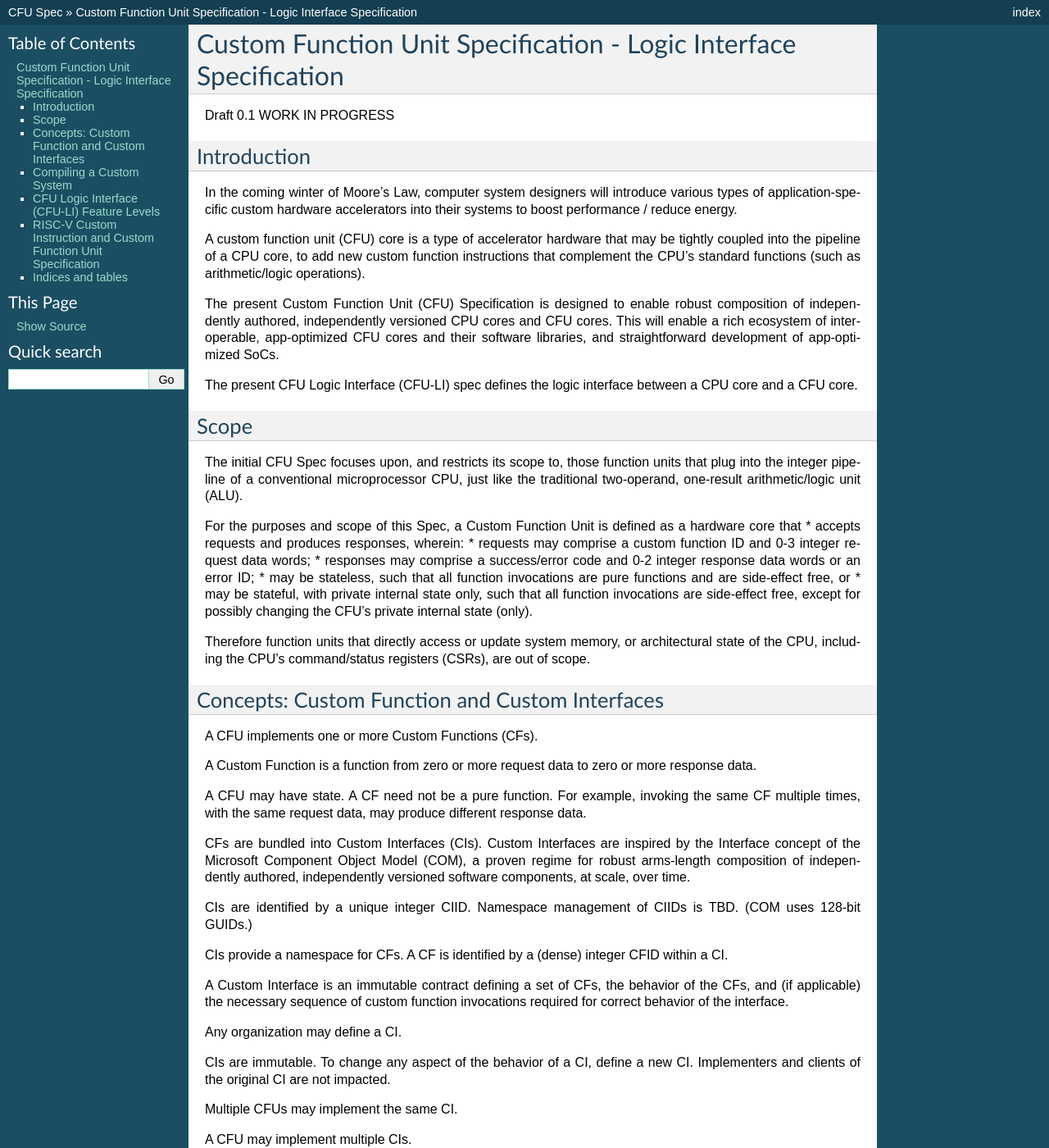
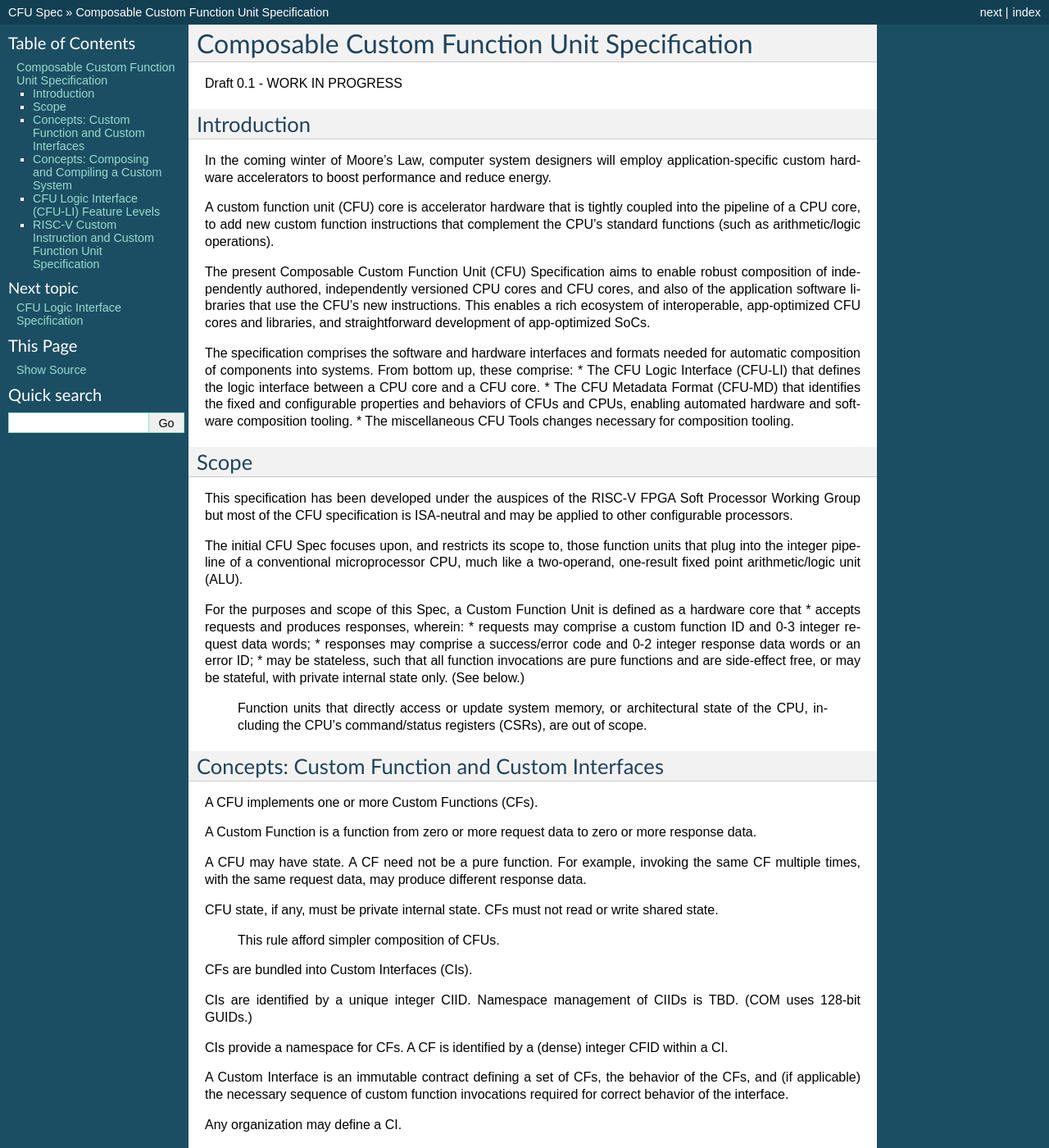
Before and after one commit to grayresearch/CX, a Sphinx documentation site: the page built from docs/source/index.rst, in a window 1280 px wide and 1400 px high. Shown: the whole window at 82% size. Built offline with Sphinx 7.4.7, drawn with Linux system fonts in a browser that asks for light colours; some of the changed text lies outside the part shown.

Commit message:
Improve Sphinx documentation

````diff
--- a/docs/source/index.rst
+++ b/docs/source/index.rst
@@ -3,40 +3,52 @@
    You can adapt this file completely to your liking, but it should at least
    contain the root `toctree` directive.
 
-******************************************************************
-Custom Function Unit Specification - Logic Interface Specification
-******************************************************************
+*********************************************
+Composable Custom Function Unit Specification
+*********************************************
 
-Draft 0.1
-WORK IN PROGRESS
+Draft 0.1 - WORK IN PROGRESS
 
 Introduction
 ============
 
-In the coming winter of Moore's Law, computer system designers will
-introduce various types of application-specific custom hardware
-accelerators into their systems to boost performance / reduce energy.
+In the coming winter of Moore's Law, computer system designers will employ
+application-specific custom hardware accelerators to boost performance
+and reduce energy.
 
-A custom function unit (CFU) core is a type of accelerator hardware that
-may be tightly coupled into the pipeline of a CPU core, to add new custom
-function instructions that complement the CPU's standard functions (such
-as arithmetic/logic operations).
+A custom function unit (CFU) core is accelerator hardware that is
+tightly coupled into the pipeline of a CPU core, to add new custom
+function instructions that complement the CPU's standard functions
+(such as arithmetic/logic operations).
 
-The present Custom Function Unit (CFU) Specification is designed to
-enable robust composition of independently authored, independently
-versioned CPU cores and CFU cores.  This will enable a rich ecosystem
-of interoperable, app-optimized CFU cores and their software libraries,
+The present Composable Custom Function Unit (CFU) Specification aims
+to enable robust composition of independently authored, independently
+versioned CPU cores and CFU cores, and also of the application software
+libraries that use the CFU's new instructions.  This enables a rich
+ecosystem of interoperable, app-optimized CFU cores and libraries,
 and straightforward development of app-optimized SoCs.
 
-The present CFU Logic Interface (CFU-LI) spec defines the logic interface
-between a CPU core and a CFU core.
+The specification comprises the software and hardware interfaces and
+formats needed for automatic composition of components into systems.
+From bottom up, these comprise:
+* The CFU Logic Interface (CFU-LI) that defines the logic
+interface between a CPU core and a CFU core.
+* The CFU Metadata Format (CFU-MD) that identifies the fixed
+and configurable properties and behaviors of CFUs and CPUs,
+enabling automated hardware and software composition tooling.
+* The miscellaneous CFU Tools changes necessary for composition tooling.
+
 
 Scope
 =====
 
+This specification has been developed under the auspices of the RISC-V
+FPGA Soft Processor Working Group but most of the CFU specification is
+ISA-neutral and may be applied to other configurable processors.
+
 The initial CFU Spec focuses upon, and restricts its scope to, those
 function units that plug into the integer pipeline of a conventional
-microprocessor CPU, just like the traditional two-operand, one-result
+microprocessor CPU, much like a two-operand, one-result fixed point
 arithmetic/logic unit (ALU).
 
 For the purposes and scope of this Spec, a Custom Function Unit is
@@ -47,14 +59,13 @@
 * responses may comprise a success/error code and 0-2 integer response
 data words or an error ID;
 * may be stateless, such that all function invocations are pure functions
-and are side-effect free, or
-* may be stateful, with private internal state only, such that all
-function invocations are side-effect free, except for possibly changing
-the CFU's private internal state (only).
+and are side-effect free, or may be stateful, with private internal
+state only. (See below.)
 
-Therefore function units that directly access or update system memory,
-or architectural state of the CPU, including the CPU's command/status
-registers (CSRs), are out of scope.
+  Function units that directly access or update system memory, or
+  architectural state of the CPU, including the CPU's command/status
+  registers (CSRs), are out of scope.
+
 
 Concepts: Custom Function and Custom Interfaces
 ===============================================
@@ -68,11 +79,12 @@
 invoking the same CF multiple times, with the same request data, may
 produce different response data.
 
-CFs are bundled into Custom Interfaces (CIs). Custom Interfaces are
-inspired by the Interface concept of the Microsoft Component Object
-Model (COM), a proven regime for robust arms-length composition of
-independently authored, independently versioned software components,
-at scale, over time.
+CFU state, if any, must be private internal state. CFs must not read or
+write shared state.
+
+  This rule afford simpler composition of CFUs.
+
+CFs are bundled into Custom Interfaces (CIs).
 
 CIs are identified by a unique integer CIID. Namespace management of
 CIIDs is TBD. (COM uses 128-bit GUIDs.)
@@ -87,19 +99,28 @@
 Any organization may define a CI.
 
 CIs are immutable. To change any aspect of the behavior of a CI, define
-a new CI. Implementers and clients of the original CI are not impacted.
+a new CI.
+
+  Implementers and clients of the original CI are not impacted.
 
 Multiple CFUs may implement the same CI.
 
 A CFU may implement multiple CIs.
 
-Compiling a Custom System
-=========================
+  Custom Interfaces are modeled upon the Interface system of the Microsoft
+  Component Object Model (COM), a proven regime for robust arms-length
+  composition of independently authored, independently versioned software
+  components, at scale, over decades.
+
+
+Concepts: Composing and Compiling a Custom System
+=================================================
 
 In the fullness of time, anticipating decades of customization by
-thousands of organizations, over thousands of applications,
-it may not be possible to carve up the finite opcode space of
-a target ISA into fixed opcode assignments.
+thousands of organizations, over thousands of applications, comprising
+tens of thousands of CFs, it may not be possible to carve up the
+limited opcode space of any target ISA into globally unique, fixed
+opcode assignments.
 
 A Custom Function Unit Package comprises a CFU Core that implements the
 CFU-LI, packaged with CFU Metadata and its CFU Software (source code
@@ -113,43 +134,66 @@
 to determine the (app-specific) custom target instruction set mapping
 required for the application to invoke the CFs.
 
+The tool also generates the hardware shims necessary to interface the
+CPU(s) to the specific CFU(s), and to configure and CFUs (e.g. for
+operand width, or specific subset of CFs required) and perhaps the CPUs
+(operand latencies).
+
 Each CI specifies some number of CFs: CI.NCF.  The tool maps each CI's
 continuous range of CFs into a System CF index (SCFID) appropriate for
-the target ISA.
+that system and for the target ISA.
 
 For example, if the app comprises two libraries, the first library uses
-functions 0 and 2 of CI-123 (with its CFs 0-4), and the second library
-uses functions 1,3 of CI-456 (with its CFs 0-3) the tool might establish
+functions 0,2,4 of CI-123 (with its CFs 0-4), and the second library
+uses functions 0,1,3 of CI-456 (with its CFs 0-3) the tool might establish
 the mapping
-```
-SCFID  CIID    CFID
-0      CI-123  0
-1      CI-123  1
-2      CI-123  2
-3      CI-123  3
-4      CI-123  4
-5      CI-456  0
-6      CI-456  1
-7      CI-456  2
-8      CI-456  3
-```
-(or some another mapping such as:
-```
-SCFID  CIID    CFID
-0      CI-123  0
-1      CI-123  1
-2      CI-123  2
-3      CI-123  3
-4      CI-123  4
-8      CI-456  0
-9      CI-456  1
-10     CI-456  2
-11     CI-456  3
-```
-or even other, one-hot encodings, that might be decoded in fewer gate delays).
+
+  =====  ======  ====
+  SCFID    CIID  CFID
+  =====  ======  ====
+      0  CI-123     0
+      2  CI-123     2
+      4  CI-123     4
+      5  CI-456     0
+      6  CI-456     1
+      8  CI-456     3
+  =====  ======  ====
+
+or
+
+  =====  ======  ====
+  SCFID    CIID  CFID
+  =====  ======  ====
+      0  CI-123     0
+      2  CI-123     2
+      4  CI-123     4
+      8  CI-456     0
+      9  CI-456     1
+     11  CI-456     3
+  =====  ======  ====
+
+or
+
+  =====  ======  ====
+  SCFID    CIID  CFID
+  =====  ======  ====
+      0  CI-123     0
+      1  CI-123     2
+      2  CI-123     4
+      3  CI-456     0
+      4  CI-456     1
+      5  CI-456     3
+  =====  ======  ====
+
+or other encodings TBD.
 
 The tool maps custom function invocations in the software to SCFID
 invocations in the compiled object code.
+
+The resulting compiled and linked binary is hard-wired to this assignment
+of SCFIDs and therefore can only be run on the specific custom SoC.
+
+  Yes, this is a significant shortcoming of this approach.
 
 In one model, the CI-aware software is distributed in source and recompiled
 after the CFID to SCFID mapping is determined.
@@ -166,9 +210,10 @@
 a hardware CPU-CFU shim maps SCFID 6 into an invocation of the CFU that
 implements CI-456, with CFID=1.
 
-(IDEA: Rather than do this, supply CIID and CFID values as additional
-request data. That is, there is one "invoke custom instruction" opcode
-and the rest are 16b or 32b CIIDs and 16b CFIDs)
+  As an alternative to the composition and opcode assignment system
+  described above, it may be possible to define a single *custom
+  instruction* instruction whose operands include not only the data
+  operands but also a globally unique CIID.
 
 
 CFU Logic Interface (CFU-LI) Feature Levels
@@ -283,12 +328,4 @@
    :maxdepth: 2
    :caption: Contents:
 
-
-
-
-Indices and tables
-==================
-
-* :ref:`genindex`
-* :ref:`modindex`
-* :ref:`search`
+   logic-itf
--- /dev/null
+++ b/docs/source/logic-itf.rst
@@ -0,0 +1,129 @@
+.. cfu-spec documentation master file, created by
+   sphinx-quickstart on Fri Nov  1 08:53:46 2019.
+   You can adapt this file completely to your liking, but it should at least
+   contain the root `toctree` directive.
+
+*********************************
+CFU Logic Interface Specification
+*********************************
+
+
+CFU Logic Interface (CFU-LI) Feature Levels
+===========================================
+
+The CFU-LI is stratified into four nested, increasingly flexible,
+increasingly complex feature levels.  In each case, a CPU submits a CFU
+request and eventually receives a CFU respose.  For each request there
+is exactly one response.
+
+**LI0**: zero-latency combinational function unit: a CFU which accepts
+a request (CFID, request data) and produces a corresponding response
+(err/OK, response data) in the same cycle.  Example: combinational
+bitcount (population count) unit.
+
+**LI1**: fixed-latency, pipelined, in-order function unit: a CFU
+which accepts a request (CFID, request data, request ID) and produces a
+corresponding response (err/OK, response data, response ID) in a fixed
+number of cycles (may be zero).  The request ID from the CPU is returned
+as the response ID from the CFU, and is used by the CPU to correlate the
+response to some prior request. Example: pipelined multiplier unit.
+
+**LI2**: arbitrary-latency, possibly pipelined, in-order function unit,
+with request/response handshakes: a CFU which accepts a request (CFID,
+request data, request ID) and produces a corresponding response (err/OK,
+response data, response ID) in zero or more cycles.  The request
+signaling has valid/ready handshake so that a CFU may signal it is
+unable to accept a request this cycle, and response signaling has a
+valid/ready handshake to that a CPU may signal it is unable to accept a
+response this cycle. Example: one request-at-a-time, multi-cycle divide
+unit with early-out and response handshaking.
+
+**LI3**: arbitrary-latency, possibly pipelined, possibly out-of-order
+function unit, with request/response handshakes: a CFU which accepts
+a request (CFID, request data, request ID, reorder ID) and produces a
+corresponding response (err/OK, response data, response ID) in zero or
+more cycles.  The CFU may return responses to requests in a different
+order than the requests themselves were received. Example: a combined
+pipelined multiply and divide unit, wherein multiply requests are
+pipelined and require three cycles and divide requests are one-at-a-time
+and require 33 cycles, such that after accepting a divide request and
+then a multiply request, it provides the multiply response before the
+divide response.
+
+To recap, each feature level introduces new parameters and ports
+to the CFU-LI, in particular:
+
+* LI0: adds request (CFID, request data) and response (err/OK, response data).
+
+* LI1: adds request ID/response ID correlation.
+
+* LI2: adds valid/ready request and response handshakes.
+
+* LI3: adds request reorder ID constraint, affording in-/out-of-order response control.
+
+Rationale and use cases
+-----------------------
+
+This feature stratification keeps simple things simple and makes
+complex things possible. It anticipates and accomodates a diversity
+of CPUs that may be composed with CFUs. For example:
+
+* a simple, one instruction at a time, CPU;
+
+* a pipelined CPU;
+
+* an in-order issue, concurrent execution pipelines, out-of-order
+  completion CPU;
+
+* a speculating, out-of-order issue CPU;
+
+* a speculating, superscalar, out-of-order CPU;
+
+* a hardware-multithreaded CPU that issues requests and receives
+  responses for various interleaved threads; and
+
+* a CPU cluster, of a multiple of the above types of CPU, that share a
+  common CFU.
+
+In general, a CPU that implements LI[k] can directly use CFUs that
+support LI[k], and can use CFUs for LI[i], i<k, by means of a CFU
+shim. For example,
+
+* an LI1(LI0) shim implements LI[1] and encapsulates a LI[0] CFU by
+  forwarding the CF request ID as the response ID.
+
+* an LI2(LI1) shim implements LI[2] and encapsulates an LI[1] CFU by
+  using pipeline clock enables and/or FIFOs to implement request and
+  response handshaking.  the response ID.
+
+The use of request ID/response ID correlation also simplifies CFU sharing
+among multiple CPU masters. A CFU multiplexer shim may add additional
+source/destination routing data to a request ID so that subsequent
+response IDs directly indicate the specific CPU master destination.
+
+TODO
+----
+
+TODO: discuss/decide if the above stratification is sufficient. For example,
+is it acceptable to bundle request handshake + response handshake into
+one feature level, or do we need a **lattice** "no handshake -> req handshake |
+resp handshake -> req + resp handshake"?
+
+TODO: Is CIID always a metadata parameter, or in higher CFU-LI
+feature levels may it be provided dynamically on a port as part of the
+request port signal bundle?  For example, suppose an LI[>=2] CFU core
+may implement >1 CI, but when the core is composed into a given SW + HW
+system by the system composition tool, it may be (must be?) configured
+and specialized to implement one fixed CI.
+
+TODO: For CFUs with internal state (extra arguments, extra results,
+accumulators, etc.)  define a standard name and behavior for state reset,
+state save/restore, interrogate state elements.
+
+TODO: Decide how to name Custom Interfaces: VLNV, UUID, ...?
+
+TODO: How much of the CFU-LI specification may be specified in IP XACT?
+
+TODO: for LI>=2, is latency bounded? If so is max latency of the CFU
+(or individual CFID) provided to the CFU client at system composition
+time? Perhaps CFU metadata?
````
